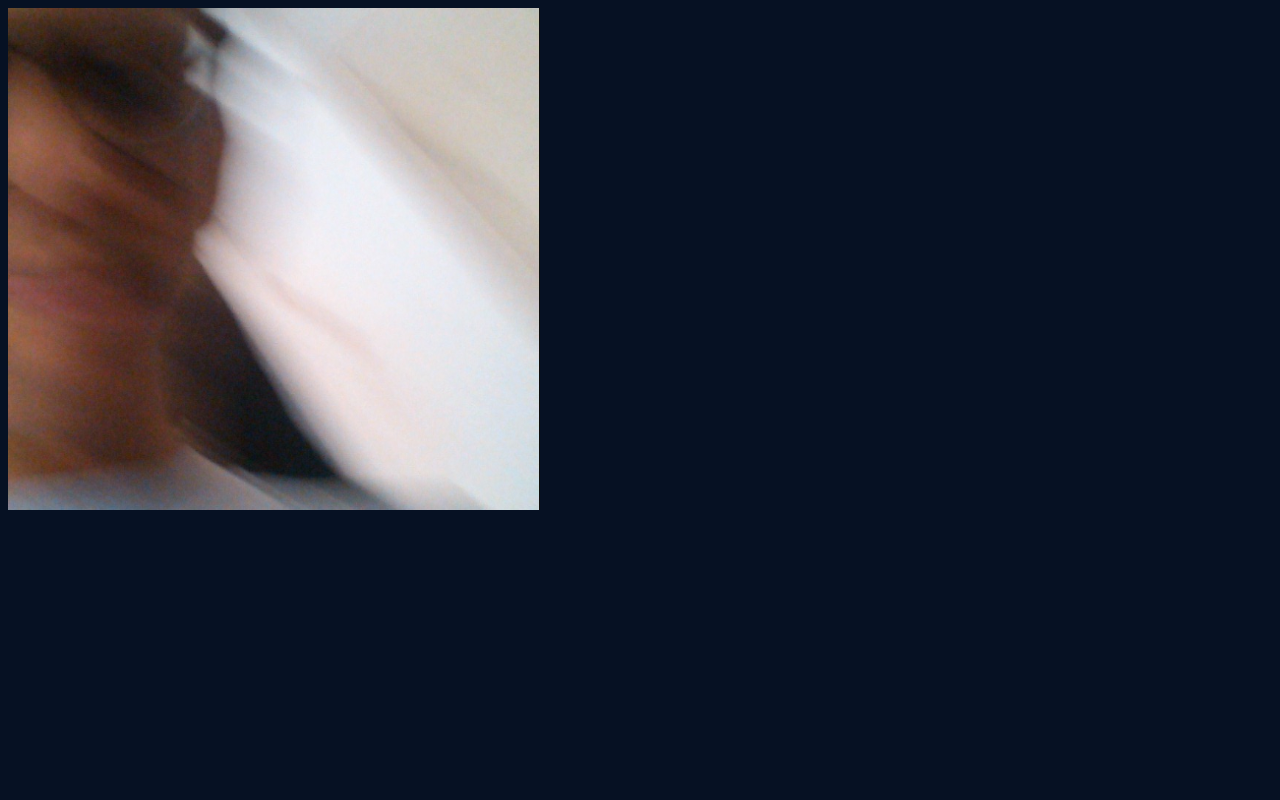
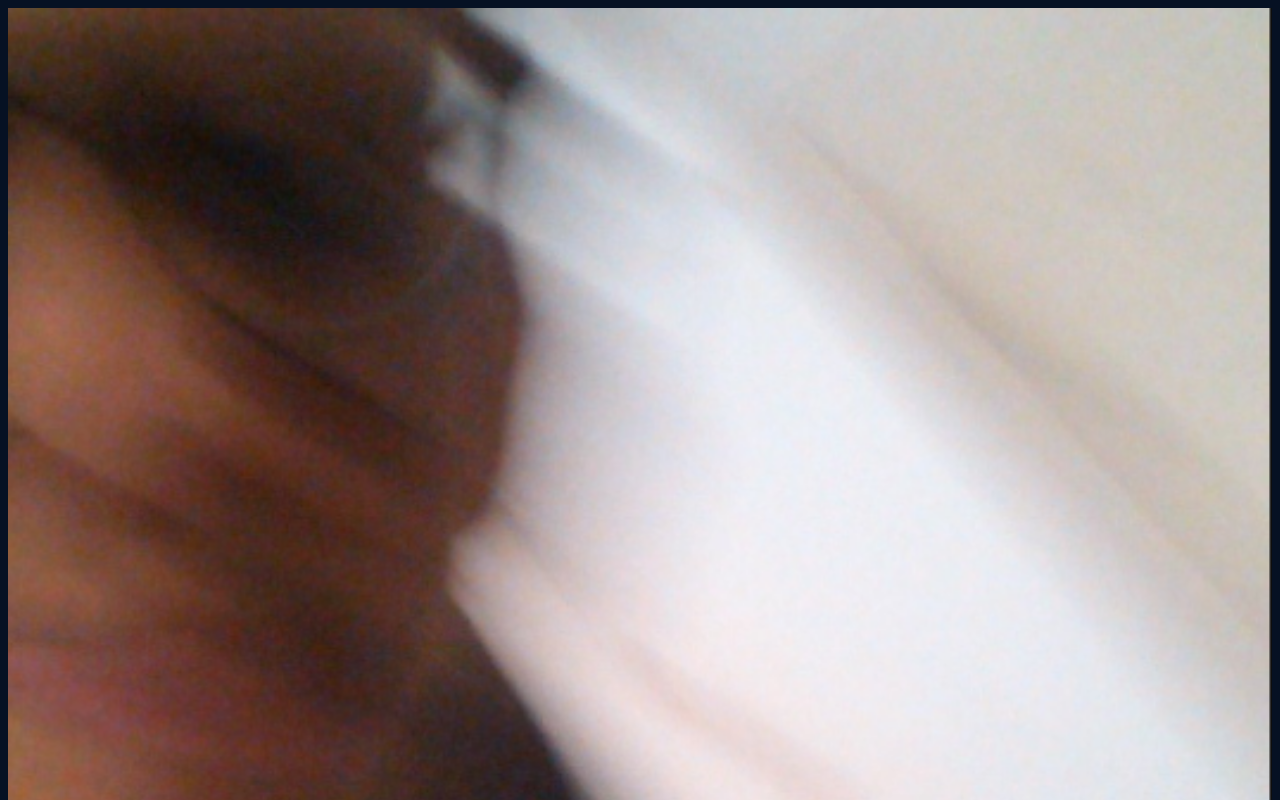
Before and after one commit to binmu6/binmu.github.io, a plain HTML site: page index.html in a window 1280 px wide. Shown: the top 800 px of the page. Drawn offline with Linux system fonts and the light colour scheme.

Commit message:
Update index.html

```diff
--- a/index.html
+++ b/index.html
@@ -3,10 +3,11 @@
 <head>
   <title>2009</title>
   <style>body{background-color:#061123}
-    #me{margin:auto;}</style>
+    #me{margin:auto;
+    width:100%;}</style>
   </head>
   <body>
-    <img src="me.png" id="me">
+    <img src="me.png" width="150px" id="me">
   </body>
 
 </html>
```
